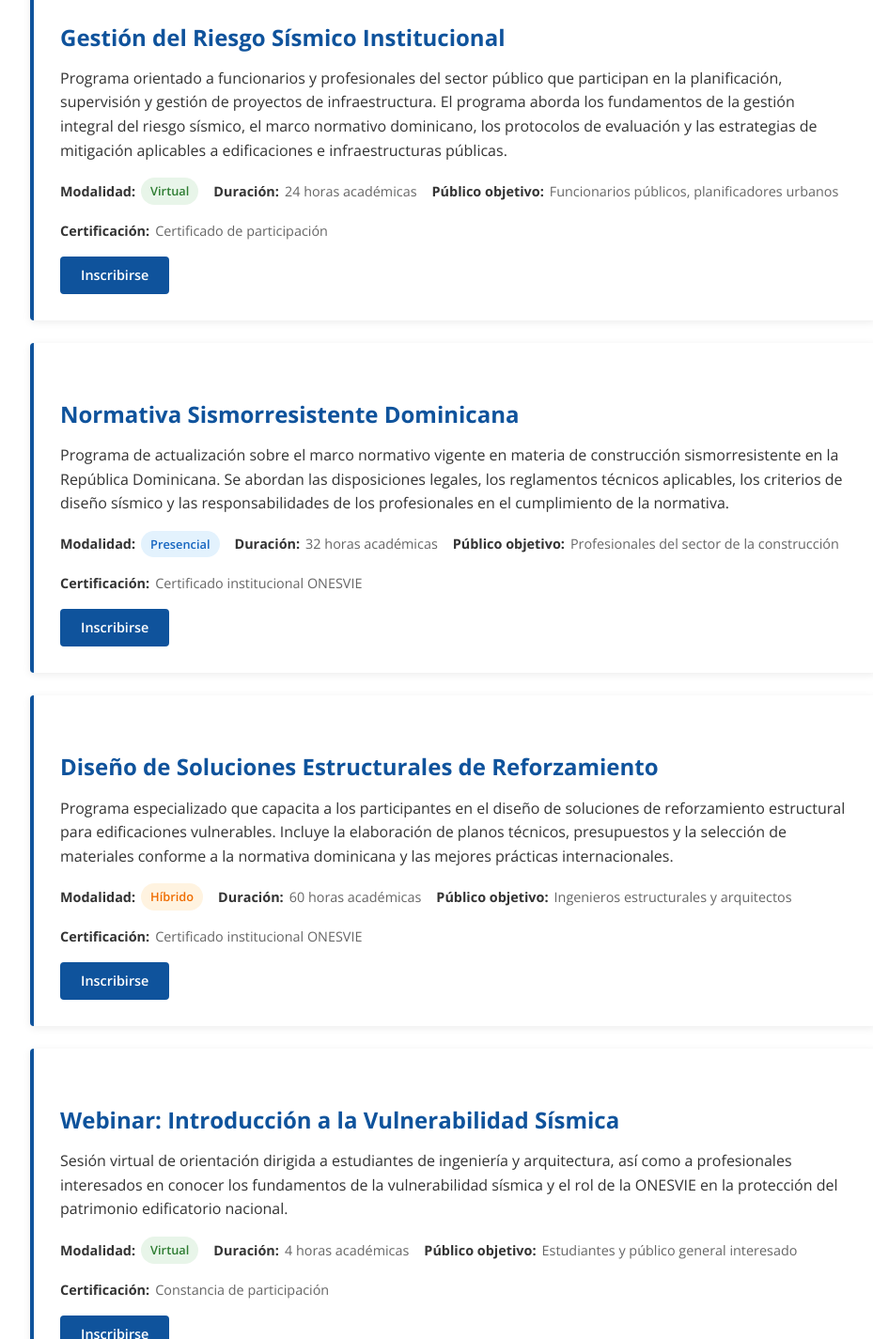
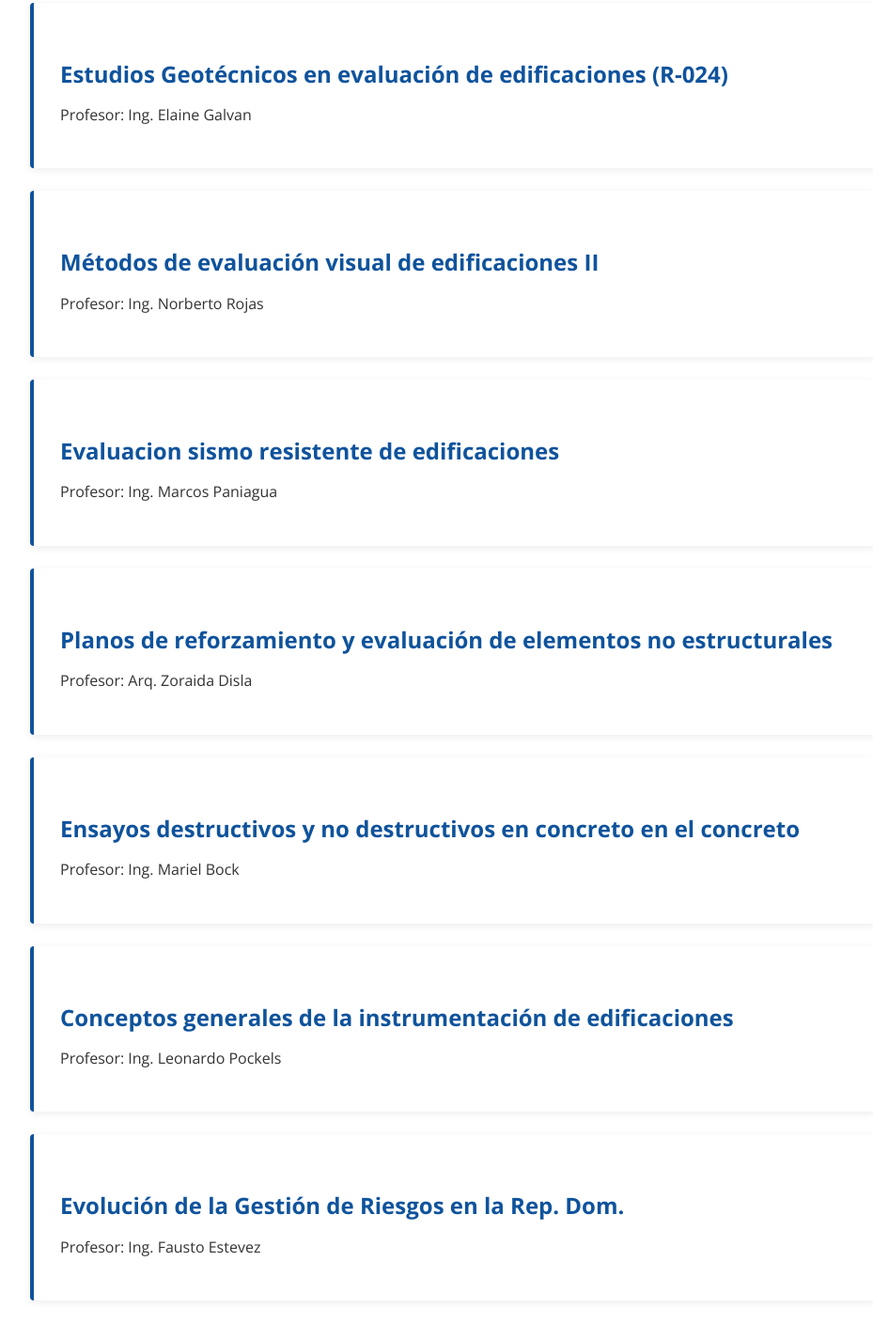
Before and after one commit to LanXerZ/onesvie-subdominio-reed, an Eleventy site: page src/oferta-academica.njk in a window 1280 px wide. Shown: the part 1375-2800 px from the top of the page at 94% size, without its empty margins (158-1087 px from the left). Built offline with nearby package versions, Linux system fonts and the light colour scheme; Eleventy itself is replaced by a stand-in of ours; files that its build step writes are made by us from their sources.

Commit message:
Renombra Oferta Académica a Programa Académico y actualiza contenido de módulos

```diff
--- a/src/_includes/footer.njk
+++ b/src/_includes/footer.njk
@@ -19,7 +19,7 @@
         <h4>Portal de Capacitación</h4>
         <ul class="footer-links">
           <li><a href="{{ '/sobre-iniciativa/' | url }}">Sobre la Iniciativa</a></li>
-          <li><a href="{{ '/oferta-academica/' | url }}">Oferta Académica</a></li>
+          <li><a href="{{ '/oferta-academica/' | url }}">Programa Académico</a></li>
           <li><a href="https://docs.google.com/forms/d/e/1FAIpQLScFPaIF42iBOrtNvWwIPI5dDgmVIU1eUGcF3DMjNSFaAl6pHQ/closedform?pli=1">Inscripción</a></li>
           <li><a href="{{ '/contacto/' | url }}">Contacto</a></li>
         </ul>
--- a/src/oferta-academica.njk
+++ b/src/oferta-academica.njk
@@ -1,143 +1,80 @@
 ---
-title: "Oferta Académica"
-description: "Oferta académica del programa de capacitación de la ONESVIE. Programas de formación en evaluación sísmica, gestión del riesgo y resiliencia estructural."
+title: "Programa Académico"
+description: "Programa académico del portal de capacitación de la ONESVIE. Módulos de formación en evaluación sísmica, gestión del riesgo y resiliencia estructural."
 layout: "base.njk"
 ---
 
 <section class="cabecera-pagina">
   <div class="contenedor">
     <div class="migas-pan">
-      <a href="{{ '/' | url }}">Inicio</a> / Oferta Académica
+      <a href="{{ '/' | url }}">Inicio</a> / Programa Académico
     </div>
-    <h1>Oferta Académica</h1>
+    <h1>Programa Académico</h1>
   </div>
 </section>
 
 <section class="seccion">
   <div class="contenedor">
     <article class="contenido-pagina">
-      <p>La ONESVIE ofrece un programa integral de formación y capacitación técnica dirigido a profesionales, técnicos y funcionarios públicos. Los programas están diseñados conforme a las competencias establecidas en el Decreto 715-01 y responden a las necesidades reales del sector de la construcción y la gestión del riesgo sísmico en la República Dominicana.</p>
-
-      <h2>Programas de Formación</h2>
 
       <div class="curso-tarjeta">
-        <h3>Evaluación Visual Rápida (EVR) de Edificaciones</h3>
-        <p>Programa teórico-práctico que capacita a los participantes en la aplicación de la metodología de Evaluación Visual Rápida para la determinación de la vulnerabilidad sísmica de edificaciones. Los participantes aprenderán a identificar las características estructurales más relevantes, los indicadores de vulnerabilidad y la clasificación preliminar del nivel de riesgo, conforme a los protocolos técnicos establecidos por la ONESVIE.</p>
-        <div class="curso-meta">
-          <div class="curso-meta-item">
-            <strong>Modalidad:</strong> <span class="badge badge-presencial">Presencial</span>
-          </div>
-          <div class="curso-meta-item">
-            <strong>Duración:</strong> 40 horas académicas
-          </div>
-          <div class="curso-meta-item">
-            <strong>Público objetivo:</strong> Ingenieros civiles, arquitectos, técnicos en construcción
-          </div>
-          <div class="curso-meta-item">
-            <strong>Certificación:</strong> Certificado institucional ONESVIE
-          </div>
-        </div>
-        <a href="{{ '/inscripcion/' | url }}" class="btn btn-secundario btn-sm">Inscribirse</a>
+        <h3>Orientación Institucional I y Evaluacion Post-Evento I</h3>
+        <p>Profesor: Jose F. Cordero</p>
       </div>
 
       <div class="curso-tarjeta">
-        <h3>Evaluaciones Detalladas de Vulnerabilidad Sísmica</h3>
-        <p>Programa avanzado dirigido a ingenieros estructurales que ya poseen experiencia en la ejecución de Evaluaciones Visuales Rápidas. El programa profundiza en los métodos de análisis detallado para la determinación precisa de la vulnerabilidad sísmica, incluyendo el uso de herramientas computacionales, la modelación estructural y el diseño de soluciones de reforzamiento con planos y presupuestos.</p>
-        <div class="curso-meta">
-          <div class="curso-meta-item">
-            <strong>Modalidad:</strong> <span class="badge badge-hibrido">Híbrido</span>
-          </div>
-          <div class="curso-meta-item">
-            <strong>Duración:</strong> 80 horas académicas
-          </div>
-          <div class="curso-meta-item">
-            <strong>Público objetivo:</strong> Ingenieros estructurales con experiencia previa
-          </div>
-          <div class="curso-meta-item">
-            <strong>Certificación:</strong> Certificado institucional ONESVIE
-          </div>
-        </div>
-        <a href="{{ '/inscripcion/' | url }}" class="btn btn-secundario btn-sm">Inscribirse</a>
+        <h3>Orientación Institucional II y Contexto Actual de la Vulnerabilidad en edificaciones</h3>
+        <p>Profesor: Ing. Galvy Nuñez</p>
       </div>
 
       <div class="curso-tarjeta">
-        <h3>Gestión del Riesgo Sísmico Institucional</h3>
-        <p>Programa orientado a funcionarios y profesionales del sector público que participan en la planificación, supervisión y gestión de proyectos de infraestructura. El programa aborda los fundamentos de la gestión integral del riesgo sísmico, el marco normativo dominicano, los protocolos de evaluación y las estrategias de mitigación aplicables a edificaciones e infraestructuras públicas.</p>
-        <div class="curso-meta">
-          <div class="curso-meta-item">
-            <strong>Modalidad:</strong> <span class="badge badge-virtual">Virtual</span>
-          </div>
-          <div class="curso-meta-item">
-            <strong>Duración:</strong> 24 horas académicas
-          </div>
-          <div class="curso-meta-item">
-            <strong>Público objetivo:</strong> Funcionarios públicos, planificadores urbanos
-          </div>
-          <div class="curso-meta-item">
-            <strong>Certificación:</strong> Certificado de participación
-          </div>
-        </div>
-        <a href="{{ '/inscripcion/' | url }}" class="btn btn-secundario btn-sm">Inscribirse</a>
+        <h3>Métodos de Evaluacion Visual de edificaciones I</h3>
+        <p>Profesor: Ing. Iván Marquez</p>
       </div>
 
       <div class="curso-tarjeta">
-        <h3>Normativa Sismorresistente Dominicana</h3>
-        <p>Programa de actualización sobre el marco normativo vigente en materia de construcción sismorresistente en la República Dominicana. Se abordan las disposiciones legales, los reglamentos técnicos aplicables, los criterios de diseño sísmico y las responsabilidades de los profesionales en el cumplimiento de la normativa.</p>
-        <div class="curso-meta">
-          <div class="curso-meta-item">
-            <strong>Modalidad:</strong> <span class="badge badge-presencial">Presencial</span>
-          </div>
-          <div class="curso-meta-item">
-            <strong>Duración:</strong> 32 horas académicas
-          </div>
-          <div class="curso-meta-item">
-            <strong>Público objetivo:</strong> Profesionales del sector de la construcción
-          </div>
-          <div class="curso-meta-item">
-            <strong>Certificación:</strong> Certificado institucional ONESVIE
-          </div>
-        </div>
-        <a href="{{ '/inscripcion/' | url }}" class="btn btn-secundario btn-sm">Inscribirse</a>
+        <h3>Programa de reconocimiento y evaluación de la vulnerabilidad y estimación de riesgo (PREVER)</h3>
+        <p>Profesor: Arq. Ana Arredondo Eve</p>
       </div>
 
       <div class="curso-tarjeta">
-        <h3>Diseño de Soluciones Estructurales de Reforzamiento</h3>
-        <p>Programa especializado que capacita a los participantes en el diseño de soluciones de reforzamiento estructural para edificaciones vulnerables. Incluye la elaboración de planos técnicos, presupuestos y la selección de materiales conforme a la normativa dominicana y las mejores prácticas internacionales.</p>
-        <div class="curso-meta">
-          <div class="curso-meta-item">
-            <strong>Modalidad:</strong> <span class="badge badge-hibrido">Híbrido</span>
-          </div>
-          <div class="curso-meta-item">
-            <strong>Duración:</strong> 60 horas académicas
-          </div>
-          <div class="curso-meta-item">
-            <strong>Público objetivo:</strong> Ingenieros estructurales y arquitectos
-          </div>
-          <div class="curso-meta-item">
-            <strong>Certificación:</strong> Certificado institucional ONESVIE
-          </div>
-        </div>
-        <a href="{{ '/inscripcion/' | url }}" class="btn btn-secundario btn-sm">Inscribirse</a>
+        <h3>Introducción a la información geoespacial</h3>
+        <p>Profesor: Arq. Lilibeth Liberato</p>
       </div>
 
       <div class="curso-tarjeta">
-        <h3>Webinar: Introducción a la Vulnerabilidad Sísmica</h3>
-        <p>Sesión virtual de orientación dirigida a estudiantes de ingeniería y arquitectura, así como a profesionales interesados en conocer los fundamentos de la vulnerabilidad sísmica y el rol de la ONESVIE en la protección del patrimonio edificatorio nacional.</p>
-        <div class="curso-meta">
-          <div class="curso-meta-item">
-            <strong>Modalidad:</strong> <span class="badge badge-virtual">Virtual</span>
-          </div>
-          <div class="curso-meta-item">
-            <strong>Duración:</strong> 4 horas académicas
-          </div>
-          <div class="curso-meta-item">
-            <strong>Público objetivo:</strong> Estudiantes y público general interesado
-          </div>
-          <div class="curso-meta-item">
-            <strong>Certificación:</strong> Constancia de participación
-          </div>
-        </div>
-        <a href="{{ '/inscripcion/' | url }}" class="btn btn-secundario btn-sm">Inscribirse</a>
+        <h3>Estudios Geotécnicos en evaluación de edificaciones (R-024)</h3>
+        <p>Profesor: Ing. Elaine Galvan</p>
+      </div>
+
+      <div class="curso-tarjeta">
+        <h3>Métodos de evaluación visual de edificaciones II</h3>
+        <p>Profesor: Ing. Norberto Rojas</p>
+      </div>
+
+      <div class="curso-tarjeta">
+        <h3>Evaluacion sismo resistente de edificaciones</h3>
+        <p>Profesor: Ing. Marcos Paniagua</p>
+      </div>
+
+      <div class="curso-tarjeta">
+        <h3>Planos de reforzamiento y evaluación de elementos no estructurales</h3>
+        <p>Profesor: Arq. Zoraida Disla</p>
+      </div>
+
+      <div class="curso-tarjeta">
+        <h3>Ensayos destructivos y no destructivos en concreto en el concreto</h3>
+        <p>Profesor: Ing. Mariel Bock</p>
+      </div>
+
+      <div class="curso-tarjeta">
+        <h3>Conceptos generales de la instrumentación de edificaciones</h3>
+        <p>Profesor: Ing. Leonardo Pockels</p>
+      </div>
+
+      <div class="curso-tarjeta">
+        <h3>Evolución de la Gestión de Riesgos en la Rep. Dom.</h3>
+        <p>Profesor: Ing. Fausto Estevez</p>
       </div>
 
     </article>
```
